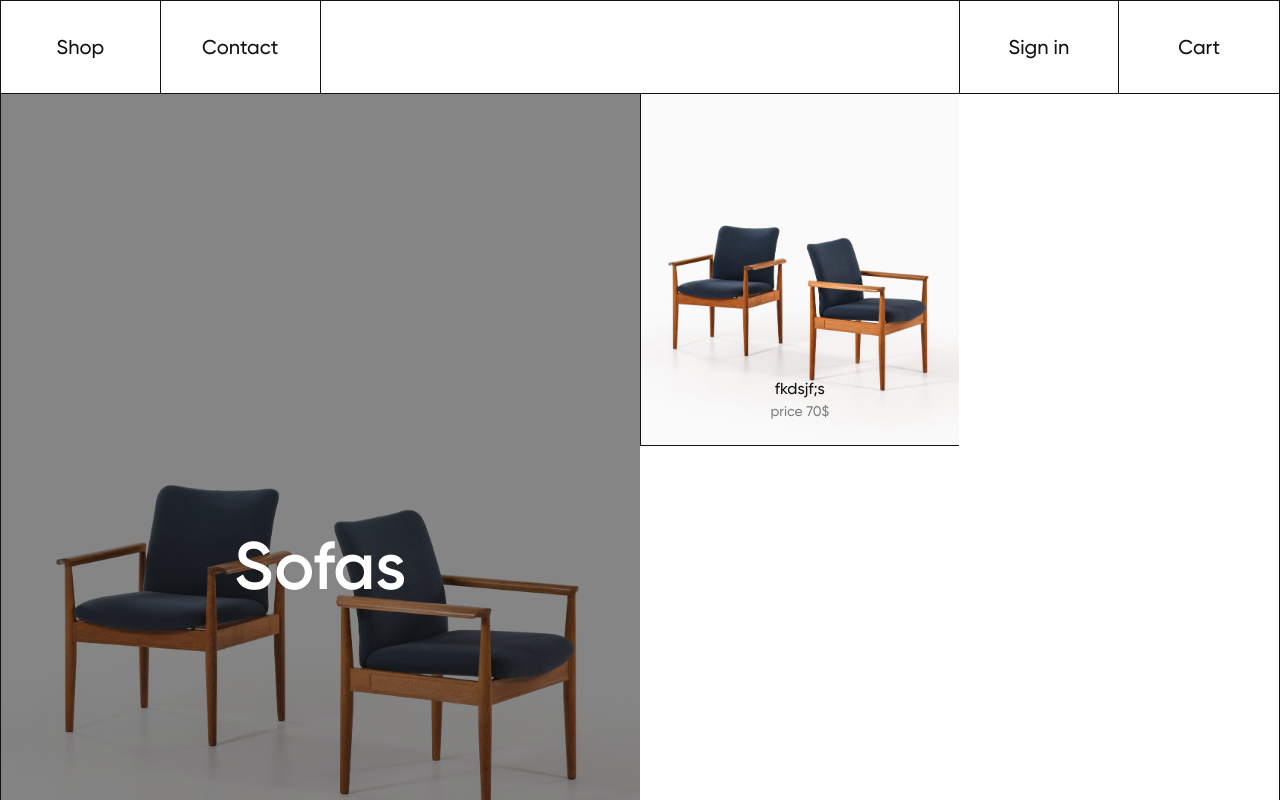
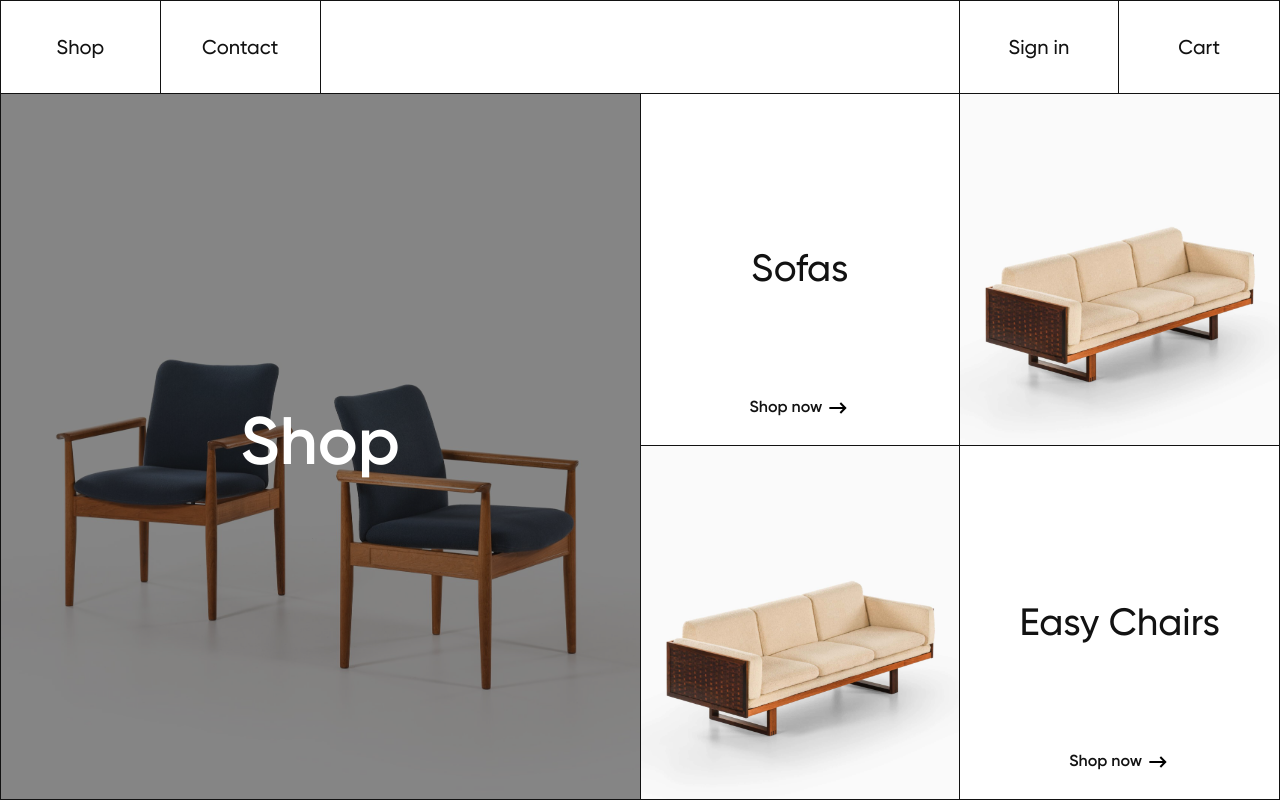
Before and after one commit to anastasiacheb/NorrCollective, a Next.js app: page /shop in a window 1280 px wide. Shown: the top 800 px of the page. Built offline with nearby package versions, Linux system fonts and the light colour scheme.

Commit message:
shop page

```diff
--- a/src/app/page.tsx
+++ b/src/app/page.tsx
@@ -1,44 +1,6 @@
 import Image from 'next/image';
 import Link from 'next/link';
-import { Products } from '@/data';
-import { IconLink, PreFooter } from '@/components';
-
-interface CategoryItemProps {
-  category: string;
-  src1: string;
-  href: string;
-  index: number;
-}
-
-function CategoryItem({ category, src1, href, index }: CategoryItemProps) {
-  return (
-    <div className={`grid grid-cols-2 h-[50vw] lg:h-[calc((100dvh-92px)/2)]`}>
-      <Link
-        href={`/shop${href}`}
-        className={`p-3 md:p-6 border-l border-b border-base-900 flex items-center justify-center relative group h-[50vw] lg:h-[calc((100vh-92px)/2)] ${index % 2 === 0 ? 'order-1' : 'order-2'}`}>
-        <h2 className="font-medium text-[26px] md:text-[38px] capitalize">{category}</h2>
-        <div className="flex gap-1 absolute bottom-3 md:bottom-6 items-center group border-b border-transparent group-hover:border-base-900 transition-all ease-linear duration-150">
-          <p className="font-semibold text-sm md:text-base group-hover:text-base-500 group-active:text-base-900 transition-colors ease-linear duration-150">
-            Shop now
-          </p>
-          <img src="/icons/arrow-right.svg" alt="arrow right" className="size-6" />
-        </div>
-      </Link>
-      <Link
-        href={`/shop${href}`}
-        className={`h-[50vw] lg:h-[calc((100dvh-92px)/2)] border-l border-b border-base-900 group overflow-clip flex items-center ${index % 2 === 0 ? 'order-2' : 'order-1'}`}>
-        <Image
-          src={`/images/${src1}`}
-          alt="chair"
-          width={0}
-          height={0}
-          sizes="100vw"
-          className="w-full h-auto lg:h-full lg:w-full object-cover group-hover:scale-110 transition-all ease-linear duration-200"
-        />
-      </Link>
-    </div>
-  );
-}
+import { IconLink, PreFooter, Categories } from '@/components';
 
 interface ChooseItemProps {
   title: string;
@@ -86,11 +48,7 @@ export default function Home() {
             </p>
           </div>
         </div>
-        <div className="lg:col-span-2">
-          {Products.map((cat, index) => (
-            <CategoryItem key={index} index={index} {...cat} />
-          ))}
-        </div>
+        <Categories />
       </header>
       <section className="border-r border-b border-base-900 lg:grid lg:grid-cols-4">
         <div className="border-b border-base-900 lg:border-b-0 lg:col-span-2 border-l">
--- a/src/app/shop/page.tsx
+++ b/src/app/shop/page.tsx
@@ -1,37 +1,11 @@
 import Image from 'next/image';
-import Link from 'next/link';
-
-interface ProductLinkProps {
-  name: string;
-  price: string;
-  src: string;
-}
-function ProductLink({ name, price, src }: ProductLinkProps) {
-  return (
-    <Link
-      href="#"
-      className="lg:h-[calc((100dvh-92px)/2)] border-l border-b border-base-900 group overflow-clip relative">
-      <Image
-        src={`/images/${src}`}
-        alt="chair"
-        width={0}
-        height={0}
-        sizes="100vw"
-        className="w-full h-full aspect-square object-cover lg:aspect-auto group-hover:scale-110 transition-all ease-linear duration-200"
-      />
-      <div className="absolute z-50 bottom-3 text-center flex flex-col gap-1 justify-center items-center md:bottom-6 w-full">
-        <h2 className="text-base font-medium leading-none backdrop-blur-sm rounded-full">{name}</h2>
-        <p className="text-base-500 text-sm font-medium backdrop-blur-sm rounded-full">price {price}</p>
-      </div>
-    </Link>
-  );
-}
+import { Categories } from '@/components';
 
 export default function Page() {
   return (
     <>
-      <header className="mt-12.5 md:mt-14.5 lg:mt-23 border-r border-base-900 lg:grid lg:grid-cols-2 lg:h-[calc(100dvh-92px)]">
-        <div className="border-l border-b border-base-900 flex items-center justify-center overflow-clip relative lg:sticky lg:top-23">
+      <header className="mt-12.5 md:mt-14.5 lg:mt-23 border-r border-base-900 lg:grid lg:grid-cols-4">
+        <div className="border-l border-b border-base-900 flex items-center justify-center overflow-clip relative lg:sticky lg:top-23 lg:col-span-2 lg:h-[calc(100dvh-92px)]">
           <Image
             src="/images/DSC_2876-scaled.jpg"
             alt="chair"
@@ -41,26 +15,9 @@ export default function Page() {
             className="w-full h-full aspect-[375/420] object-cover md:aspect-[768/500] lg:aspect-auto"
           />
           <div className="bg-base-900/50 w-full h-full absolute"></div>
-          <h1 className="text-base-0 text-[40px] font-semibold md:text-[67px] absolute">Sofas</h1>
+          <h1 className="text-base-0 text-[40px] font-semibold md:text-[67px] absolute">Shop</h1>
         </div>
-        <div className="grid grid-cols-2">
-          <Link
-            href="#"
-            className="lg:h-[calc((100dvh-92px)/2)] border-l border-b border-base-900 group overflow-clip relative">
-            <Image
-              src="/images/DSC_2876-scaled.jpg"
-              alt="chair"
-              width={0}
-              height={0}
-              sizes="100vw"
-              className="w-full h-full aspect-square object-cover lg:aspect-auto group-hover:scale-110 transition-all ease-linear duration-200"
-            />
-            <div className="absolute z-50 bottom-3 text-center flex flex-col gap-1 justify-center items-center md:bottom-6 w-full">
-              <h2 className="text-base font-medium leading-none backdrop-blur-sm rounded-full">fkdsjf;s</h2>
-              <p className="text-base-500 text-sm font-medium backdrop-blur-sm rounded-full">price 70$</p>
-            </div>
-          </Link>
-        </div>
+        <Categories />
       </header>
     </>
   );
--- /dev/null
+++ b/src/components/Categories.tsx
@@ -0,0 +1,50 @@
+import Image from 'next/image';
+import Link from 'next/link';
+import { Products } from '@/data';
+
+interface CategoryItemProps {
+  category: string;
+  src1: string;
+  href: string;
+  index: number;
+}
+
+function CategoryItem({ category, src1, href, index }: CategoryItemProps) {
+  return (
+    <div className={`grid grid-cols-2 h-[50vw] lg:h-[calc((100dvh-92px)/2)]`}>
+      <Link
+        href={`/shop${href}`}
+        className={`p-3 md:p-6 border-l border-b border-base-900 flex items-center justify-center relative group h-[50vw] lg:h-[calc((100vh-92px)/2)] ${index % 2 === 0 ? 'order-1' : 'order-2'}`}>
+        <h2 className="font-medium text-[26px] md:text-[38px] capitalize">{category}</h2>
+        <div className="flex gap-1 absolute bottom-3 md:bottom-6 items-center group border-b border-transparent group-hover:border-base-900 transition-all ease-linear duration-150">
+          <p className="font-semibold text-sm md:text-base group-hover:text-base-500 group-active:text-base-900 transition-colors ease-linear duration-150">
+            Shop now
+          </p>
+          <img src="/icons/arrow-right.svg" alt="arrow right" className="size-6" />
+        </div>
+      </Link>
+      <Link
+        href={`/shop${href}`}
+        className={`h-[50vw] lg:h-[calc((100dvh-92px)/2)] border-l border-b border-base-900 group overflow-clip flex items-center ${index % 2 === 0 ? 'order-2' : 'order-1'}`}>
+        <Image
+          src={`/images/${src1}`}
+          alt="chair"
+          width={0}
+          height={0}
+          sizes="100vw"
+          className="w-full h-auto lg:h-full lg:w-full object-cover group-hover:scale-110 transition-all ease-linear duration-200"
+        />
+      </Link>
+    </div>
+  );
+}
+
+export default function Categories() {
+  return (
+    <div className="lg:col-span-2">
+      {Products.map((cat, index) => (
+        <CategoryItem key={index} index={index} {...cat} />
+      ))}
+    </div>
+  );
+}
--- a/src/components/Footer.tsx
+++ b/src/components/Footer.tsx
@@ -61,6 +61,9 @@ export default function Footer() {
       <div className="py-10 px-4 md:p-10 border-r border-b border-base-900 flex flex-col gap-4 md:gap-6">
         <h2 className="text-base-500 font-medium text-lg md:text-xl">About Us</h2>
         <div className="flex flex-col gap-2">
+          <Link href="/" className="text-sm font-medium md:text-base w-fit tracking-[2.5%]">
+            Home
+          </Link>
           <Link href="/about" className="text-sm font-medium md:text-base w-fit tracking-[2.5%]">
             Our story
           </Link>
--- a/src/components/index.js
+++ b/src/components/index.js
@@ -2,3 +2,4 @@ export { default as Nav } from './Nav';
 export { default as Footer } from './Footer';
 export { default as IconLink } from './IconLink';
 export { default as PreFooter } from './PreFooter';
+export { default as Categories } from './Categories';
```
